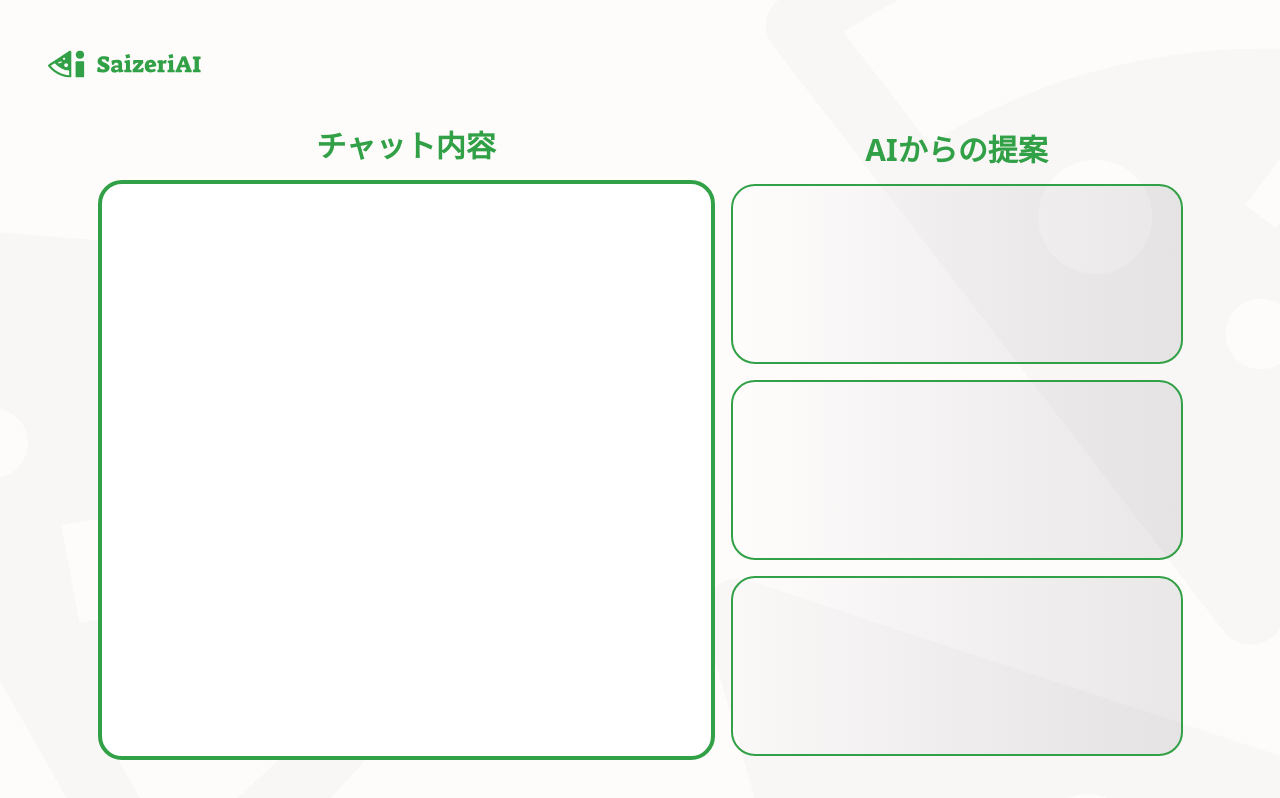
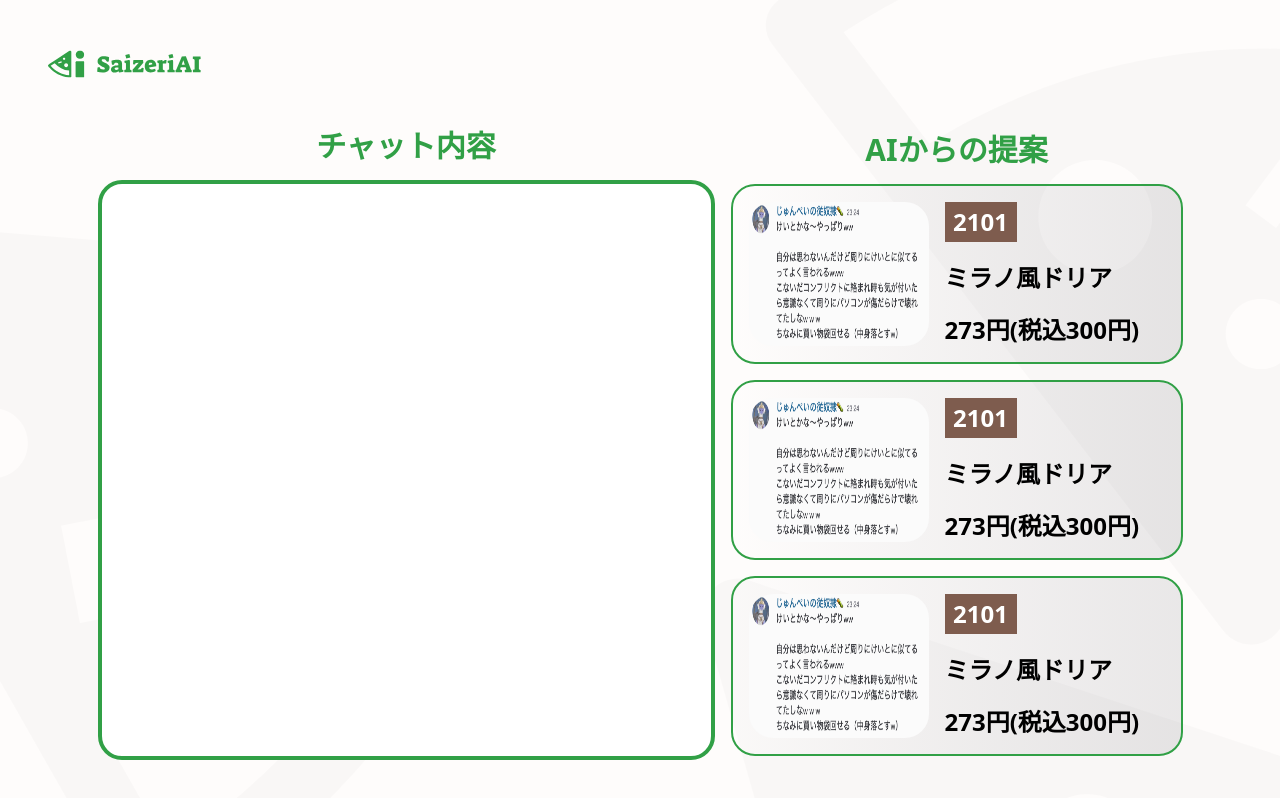
Before and after one commit to tacoskiy/saizeri-ai, a Next.js app in the folder frontend/: page /answer in a window 1280 px wide. Built offline with nearby package versions, Linux system fonts and the light colour scheme.

Commit message:
Complete appearance

```diff
--- a/frontend/src/components/ResultsBox.tsx
+++ b/frontend/src/components/ResultsBox.tsx
@@ -1,8 +1,20 @@
-
+import Image from "next/image";
 
 export function ResultsBox() {
     return (
-        <div className="flex flex-col items-center justify-center w-[452px] h-45 bg-linear-to-r from-[#ffffff33] to-[#3435411A] border-2 border-green rounded-3xl">
+        <div className="flex justify-start w-[452px] h-45 bg-linear-to-r from-[#ffffff33] to-[#3435411A] border-2 border-green rounded-3xl p-4 gap-4">
+            <Image
+                src="/menuImg.png"
+                alt="menu"
+                width={180}
+                height={150}
+                className="rounded-3xl"
+            />
+            <div className="flex flex-col gap-5">
+                <p className="flex items-center justify-center w-18 h-12 text-white text-2xl font-bold  bg-[#7E5C4E]">2101</p>
+                <p className="text-2xl font-bold">ミラノ風ドリア</p>
+                <p className="text-2xl font-bold">273円(税込300円)</p>
+            </div>
         </div>
     )
 }
```
Also changed, not shown: frontend/public/menuImg.png (added).
